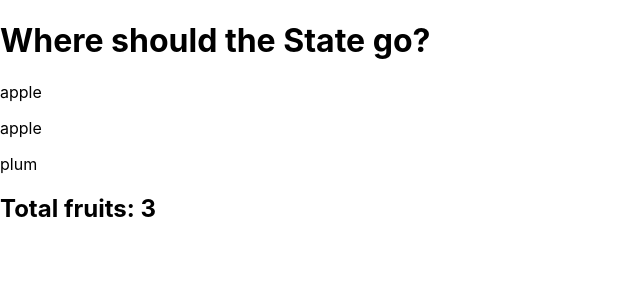
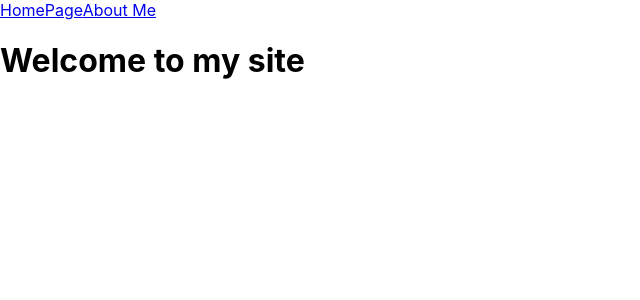
Before and after one commit to AmanUllah687/react-practice, a React (Create React App) app: page / in a window 1280 px wide. Shown: the top 300 px of the page, without its empty margins (0-640 px from the left). Built offline with nearby package versions, Linux system fonts and the light colour scheme.

Commit message:
Added navbar components

```diff
--- a/package.json
+++ b/package.json
@@ -8,6 +8,7 @@
     "@testing-library/user-event": "^13.5.0",
     "react": "^18.2.0",
     "react-dom": "^18.2.0",
+    "react-router-dom": "^6.22.3",
     "react-scripts": "5.0.1",
     "web-vitals": "^2.1.4"
   },
--- /dev/null
+++ b/src/AboutMe.js
@@ -0,0 +1,6 @@
+function AboutMe() {
+    return (
+        <h1>About Me!</h1>
+    )
+};
+export default AboutMe;
--- a/src/App.js
+++ b/src/App.js
@@ -323,6 +323,7 @@ function App() {
  }
  export default App;
  */
+/*
  import React from "react";
 import Fruits from "./Fruits";
 import FruitsCounter from "./FruitsCounter";
@@ -341,3 +342,23 @@ function App() {
   );
 };
 export default App;
+*/
+import Homepage from "./HomePage";
+import AboutMe from "./AboutMe";
+import { Routes, Route, Link } from "react-router-dom";
+function App() {
+  return (
+    <div className="App">
+      <nav className="Nav">
+      <Link to="/" className="nav-item">HomePage</Link>
+      <Link to="/about-me" className="nav-item">About Me</Link>
+
+      </nav>
+      <Routes>
+      <Route path="/" element={<Homepage />} />
+      <Route path="/about-me" element={<AboutMe />} />
+      </Routes>
+    </div>
+  );
+};
+export default App;
--- /dev/null
+++ b/src/HomePage.js
@@ -0,0 +1,6 @@
+function Homepage() {
+    return (
+      <h1>Welcome to my site</h1>
+    );
+  };
+  export default Homepage;
--- a/src/index.js
+++ b/src/index.js
@@ -3,15 +3,11 @@ import ReactDOM from 'react-dom/client';
 import './index.css';
 import App from './App';
 import reportWebVitals from './reportWebVitals';
+import { BrowserRouter } from 'react-router-dom';
 
 const root = ReactDOM.createRoot(document.getElementById('root'));
 root.render(
-  <React.StrictMode>
-    <App />
-  </React.StrictMode>
+  <BrowserRouter>
+  <App />
+  </BrowserRouter>
 );
-
-// If you want to start measuring performance in your app, pass a function
-// to log results (for example: reportWebVitals(console.log))
-// or send to an analytics endpoint. Learn more: https://bit.ly/CRA-vitals
-reportWebVitals();
```
Also changed, not shown: 2 other files (tests, documents, lock files or other folders).
